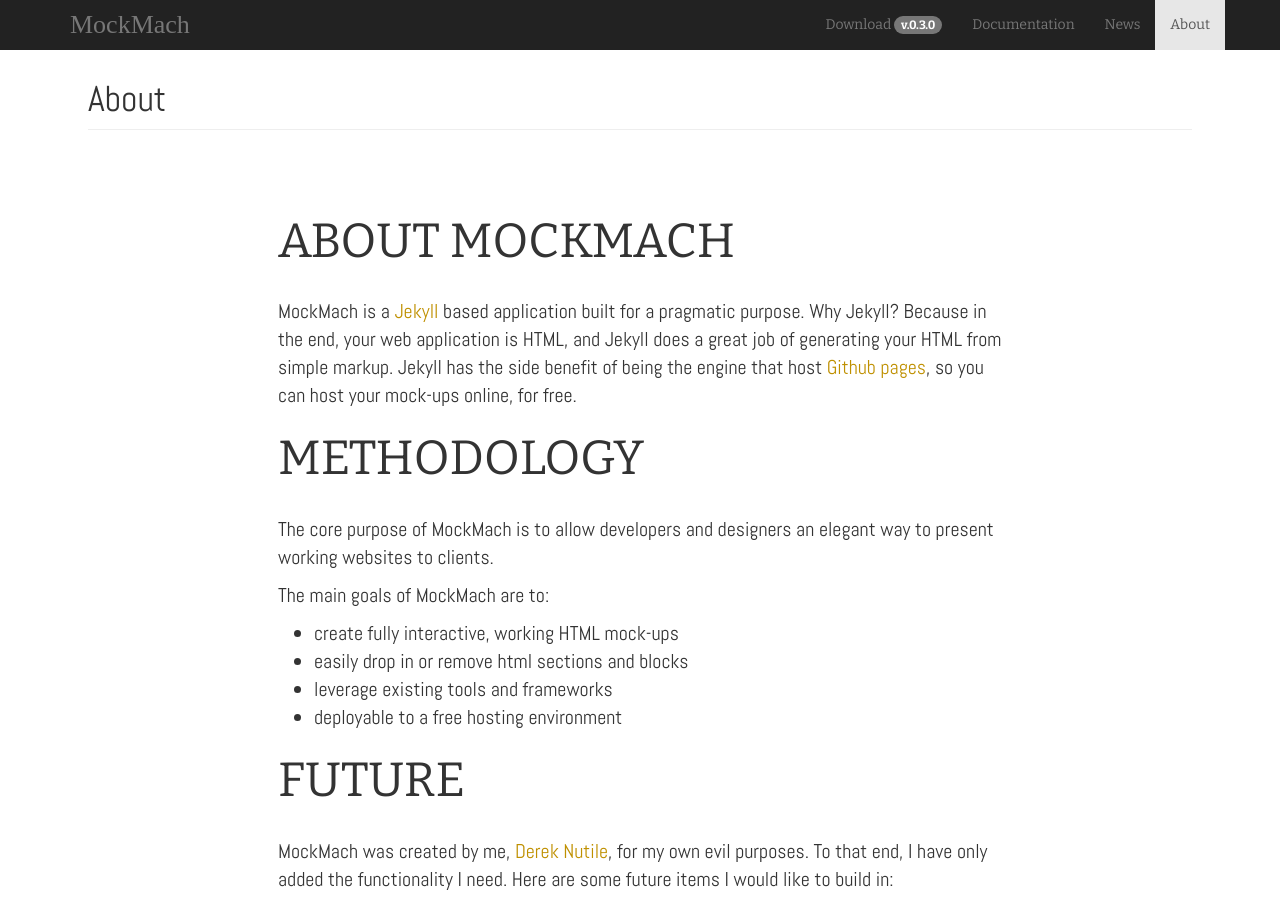
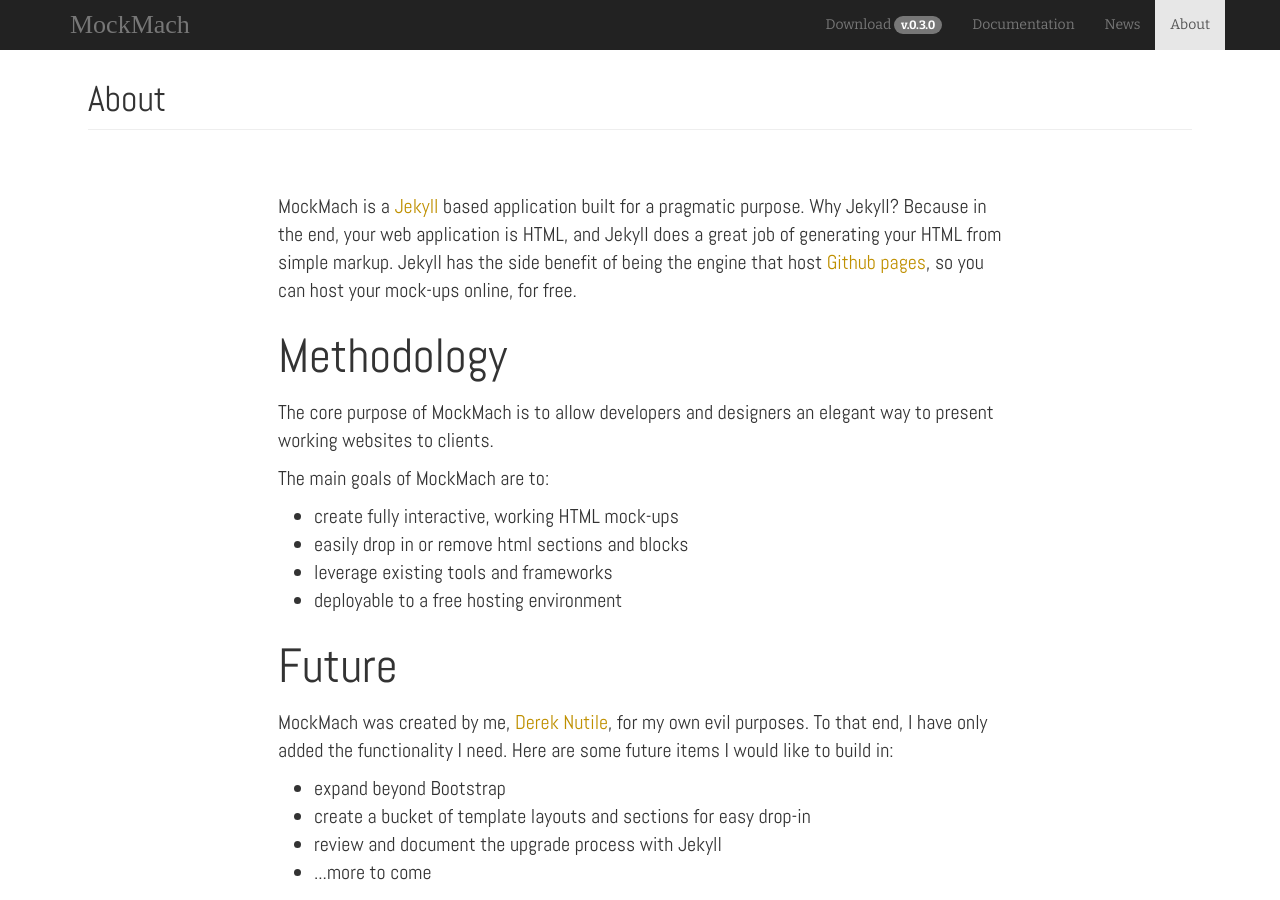
Before and after one commit to MockMach/mockmach.github.io, a Jekyll site: the page built from about/index.html, in a window 1280 px wide and 900 px high. Built offline with Jekyll 4.4.1, drawn with Linux system fonts in a browser that asks for light colours.

Commit message:
edit/html - Refactor html for about page

```diff
--- a/about/index.html
+++ b/about/index.html
@@ -6,15 +6,12 @@
 ---
 
 <section id="about" class="palette">
-<div id="about-banner">
-
     <div class="container container-narrow horizontal-padding-medium">
         <div class="row">
 
-    <h1>About {{ site.title }}</h1>
                 <p>{{ site.title }} is a <a href="http://jekyllrb.com/" target="_blank">Jekyll</a> based application built for a pragmatic purpose.  Why Jekyll?  Because in the end, your web application is HTML, and Jekyll does a great job of generating your HTML from simple markup.  Jekyll has the side benefit of being the engine that host <a href="http://pages.github.com/" target="_blank">Github pages</a>, so you can host your mock-ups online, for free.</p>
 
-    <h1>Methodology</h1>
+                <h2>Methodology</h2>
                 <p>The core purpose of {{ site.title }} is to allow developers and designers an elegant way to present working websites to clients.</p>
                 <p>The main goals of MockMach are to:</p>
                 <ul>
@@ -24,7 +21,7 @@
                 <li>deployable to a free hosting environment</li>
                 </ul>
 
-    <h1>Future</h1>
+                <h2>Future</h2>
                 <p>{{ site.title }} was created by me, <a href="http://dereknutile.com/" target="_blank">Derek Nutile</a>, for my own evil purposes.  To that end, I have only added the functionality I need.  Here are some future items I would like to build in:</p>
                 <ul>
                 <li>expand beyond Bootstrap</li>
@@ -35,6 +32,4 @@
 
         </div><!-- /.row -->
     </div><!-- /.container -->
-
-</div><!-- /#about-banner -->
 </section><!-- /#about -->
```
Lines whose indentation alone changed are shown as unchanged.
